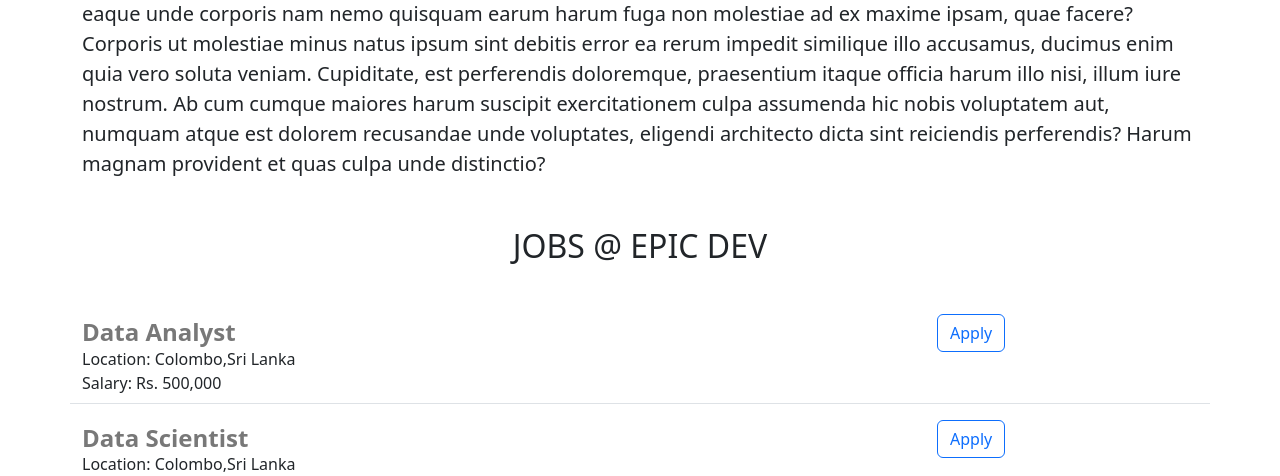
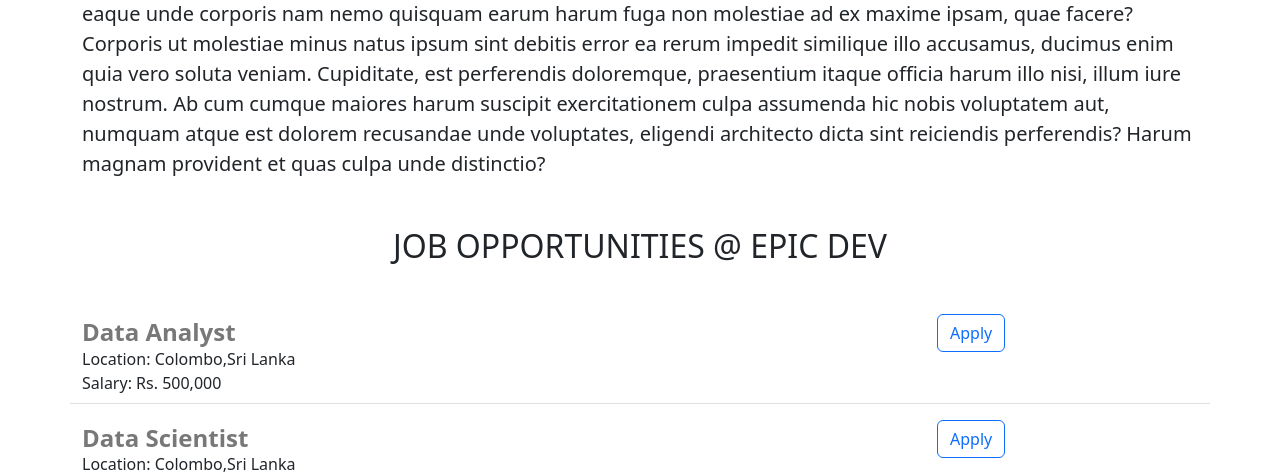
Before and after one commit to DinithFdo/epic-dev-flask, a Flask app: page / in a window 1280 px wide. Shown: the part 833-1309 px from the top of the page. Run offline with Flask 2, Linux system fonts and the light colour scheme.

Commit message:
Changed to job opportunities

```diff
--- a/templates/home.html
+++ b/templates/home.html
@@ -46,7 +46,7 @@
         quas culpa unde distinctio?
       </p>
 
-      <h2 class="text-center mt-5 mb-5">JOBS @ EPIC DEV</h2>
+      <h2 class="text-center mt-5 mb-5">JOB OPPORTUNITIES @ EPIC DEV</h2>
       <div class="mt-3 mb-3">
         {%for job in jobs%} {% include 'jobitem.html' %} {% endfor %}
       </div>
```
